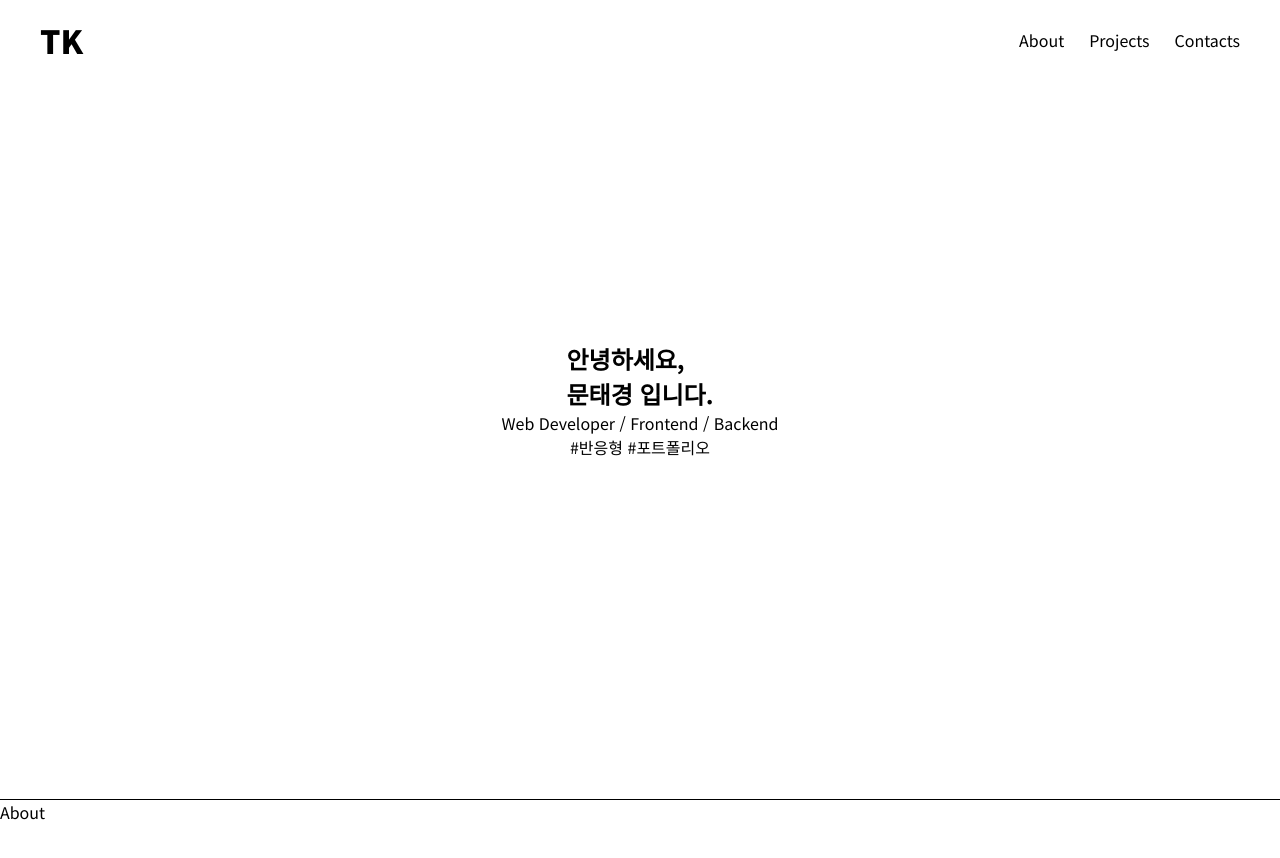
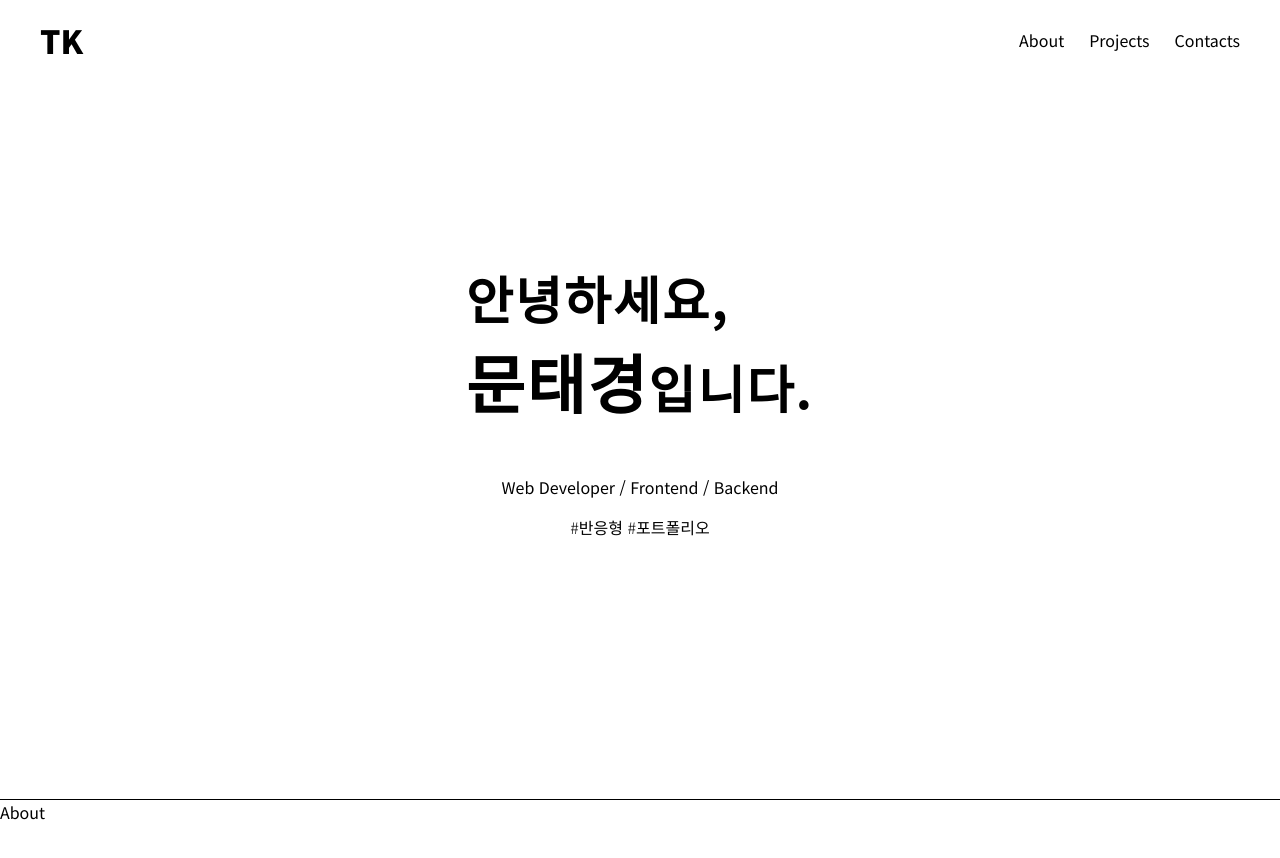
Before and after one commit to TK-moon/portfolio-vue, a Vue app: page / in a window 1280 px wide. Shown: the top 858 px of the page. Built offline with nearby package versions, Linux system fonts and the light colour scheme.

Commit message:
:sparkles: 메인페이지 마이그레이션

```diff
--- a/src/views/Landing/main.vue
+++ b/src/views/Landing/main.vue
@@ -1,34 +1,12 @@
 <template>
 	<section>
-		<h1 id="headLine" data-aos="fade-up" data-aos-duration="1000">
+		<h1 id="headLine">
 			안녕하세요,
 			<br />
-			<span
-				id="name"
-				class="text-bolder"
-				data-aos="zoom-in-up"
-				data-aos-delay="500"
-			>
-				문태경
-			</span>
-			입니다.
+			<span id="name" class="text-bolder">문태경</span>입니다.
 		</h1>
-		<p
-			class="mt-3"
-			data-aos="fade-up"
-			data-aos-duration="1000"
-			data-aos-delay="500"
-		>
-			Web Developer / Frontend / Backend
-		</p>
-		<p
-			class="text-secondary text-300 mt-1"
-			data-aos="fade-up"
-			data-aos-duration="1000"
-			data-aos-delay="1000"
-		>
-			#반응형 #포트폴리오
-		</p>
+		<p id="keyword">Web Developer / Frontend / Backend</p>
+		<p id="hashtags">#반응형 #포트폴리오</p>
 	</section>
 </template>
 
@@ -43,4 +21,35 @@ export default {}
 	align-items: center;
 	justify-content: center;
 }
+#headLine {
+	font-size: 4vw;
+	letter-spacing: 2px;
+}
+#name {
+	font-size: 5vw;
+	font-weight: 800;
+}
+#keyword {
+	margin-top: 3em;
+}
+#hashtags {
+	margin-top: 1em;
+	font-weight: 300;
+}
+@include tablet {
+	#headLine {
+		font-size: 8vw;
+	}
+	#name {
+		font-size: 9vw;
+	}
+}
+@include mobile {
+	#headLine {
+		font-size: 12vw;
+	}
+	#name {
+		font-size: 13vw;
+	}
+}
 </style>
```
